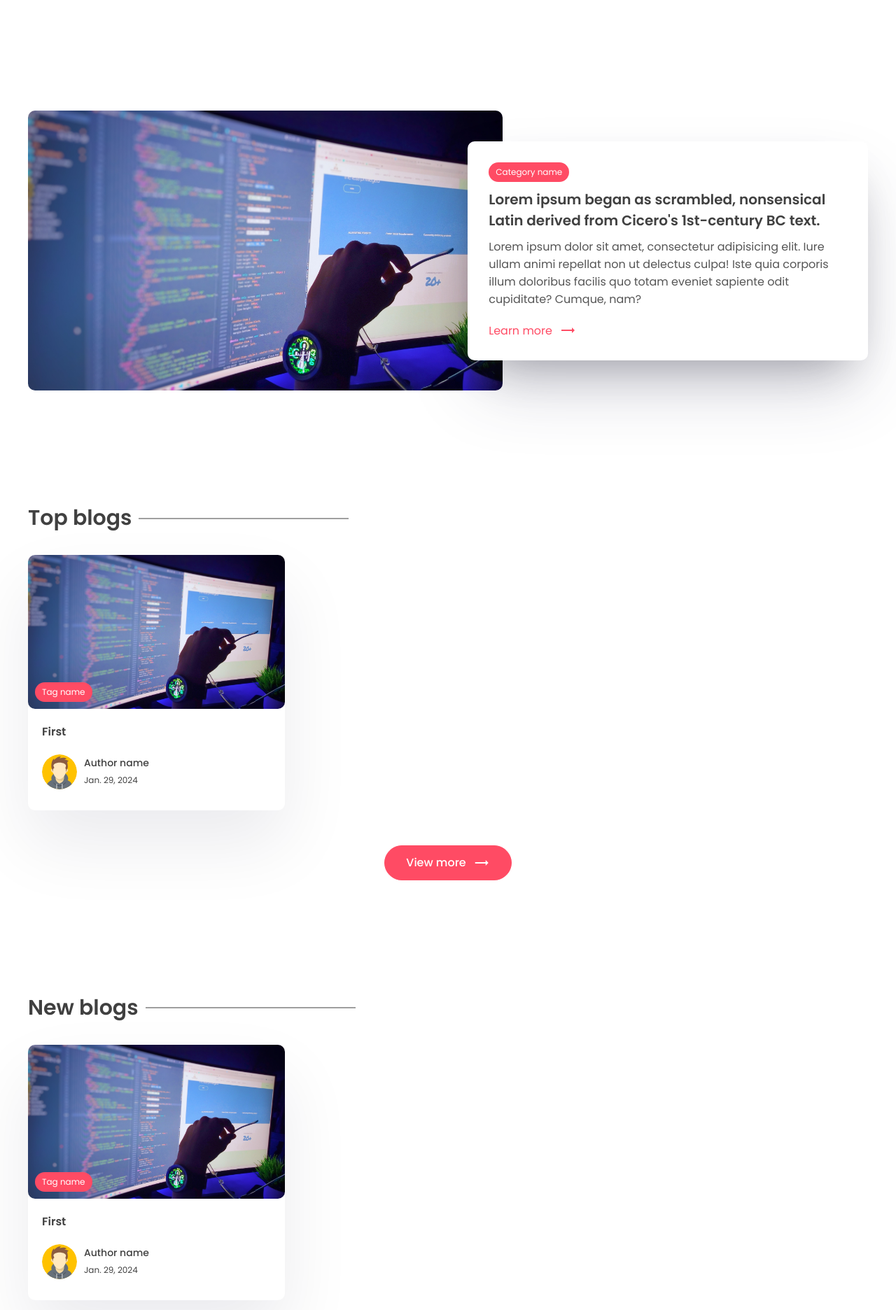
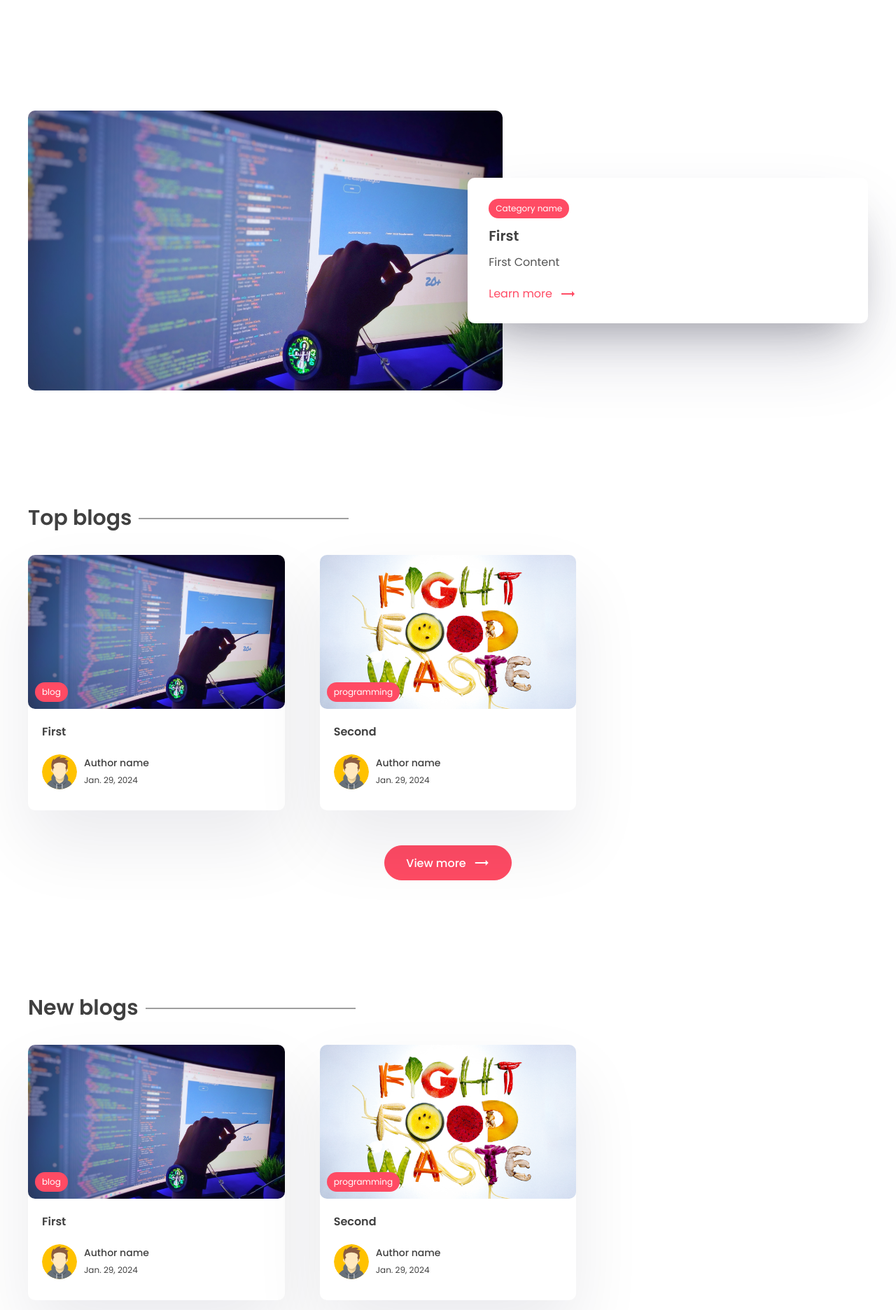
Before and after one commit to Ashfaq684/python-django-blogapp, a Django app: page / in a window 1280 px wide. Shown: the part 607-2479 px from the top of the page at 70% size. Run offline with Django 5.2, Linux system fonts and the light colour scheme; data comes from the database, SQL or seed files in the repository; some libraries are stand-ins or nearby versions.

Commit message:
added featured post

```diff
--- a/app/forms.py
+++ b/app/forms.py
@@ -1,6 +1,6 @@
 from django import forms
-from app.models import Comments
-
+from app.models import Comments, Subscribe
+from django.utils.translation import gettext_lazy as _
 
 class CommentForm(forms.ModelForm):
     class Meta:
@@ -13,3 +13,13 @@ class CommentForm(forms.ModelForm):
         self.fields['email'].widget.attrs['placeholder'] = 'Email'
         self.fields['name'].widget.attrs['placeholder'] = 'Name'
         self.fields['website'].widget.attrs['placeholder'] = 'Website'
+
+class SubscribeForm(forms.ModelForm):
+    class Meta:
+        model = Subscribe
+        fields = '__all__'
+        labels = {'email':_('')}
+
+    def __init__(self, *args, **kwargs):
+        super().__init__(*args, **kwargs)
+        self.fields['email'].widget.attrs['placeholder'] = 'Enter your email'
--- a/app/models.py
+++ b/app/models.py
@@ -3,6 +3,9 @@ from django.utils.text import slugify
 from django.contrib.auth.models import User
 
 # Create your models here.
+class Subscribe(models.Model):
+    email = models.EmailField(max_length=100)
+    date = models.DateTimeField(auto_now=True)
 
 class Tag(models.Model):
     name = models.CharField(max_length=100)
@@ -25,6 +28,7 @@ class Post(models.Model):
     image = models.ImageField(null=True, blank=True, upload_to="images/")
     tags = models.ManyToManyField(Tag, blank=True, related_name='post')
     view_count = models.IntegerField(null=True, blank=True)
+    is_featured = models.BooleanField(default=False)
 
 class Comments(models.Model):
     content = models.TextField()
--- a/app/templates/app/index.html
+++ b/app/templates/app/index.html
@@ -20,58 +20,55 @@
             </div>
             <div class="newsletter">
                 <form method="POST">
-                <input
-                type="email"
-                name="email"
-                maxlength="100"
-                placeholder="Enter your email"
-                required=""
-                id="id_email"
-                />
+                    {% csrf_token %}
+                    {{subscribe_form}}
                     <button class="btn btn-primary">Subscribe</button>
                 </form>
+                {% if subscribe_successful %}
+                <br><p>Subscribed Successfully</p>
+                {% endif %}
             </div>
         </center>
         </div>
     </main>
+    {% if featured_blog %}
     <section class="sp">
         <div class="container">
+            <a href="{% url "post_page" featured_blog.slug %}">
             <div class="grid-2">
                 <div class="post-img">
-            <img src="images/post.png" alt="" />
+                    <img src="{{featured_blog.image.url}}" alt="" />
                 </div>
                 <div class="post-content">
                     <div class="cetagory">
                         <p>Category name</p>
                     </div>
                     <h1>
-                Lorem ipsum began as scrambled, nonsensical Latin derived from
-                Cicero's 1st-century BC text.
+                        {{featured_blog.title}}
                     </h1>
                     <p class="des">
-                Lorem ipsum dolor sit amet, consectetur adipisicing elit. Iure
-                ullam animi repellat non ut delectus culpa! Iste quia corporis
-                illum doloribus facilis quo totam eveniet sapiente odit
-                cupiditate? Cumque, nam?
+                        {{featured_blog.content|truncatechars:200}}
                     </p>
-            <a class="learn" href="#"
+                    <a class="learn" href="{% url "post_page" featured_blog.slug %}"
                         >Learn more <span class="material-icons"> trending_flat </span></a
                     >
                 </div>
             </div>
+            </a>
         </div>
     </section>
+    {% endif %}
     <section class="sp">
         <div class="container">
             <h1 class="sec-title">Top blogs</h1>
             <div class="grid-3">
-                {% for post in posts %}
+                {% for post in top_posts %}
                 <!-- card -->
                 <a href="{% url "post_page" post.slug %}">
                     <div class="card">
                         <div class="post-img">
                             <img src="{{post.image.url}}" alt="" />
-                            <div class="tag">Tag name</div>
+                            <div class="tag">{{post.tags.all.0.name}}</div>
                         </div>
                         <div class="card-content">
                             <h3>
@@ -103,13 +100,13 @@
         <div class="container">
             <h1 class="sec-title">New blogs</h1>
             <div class="grid-3">
-                {% for post in posts %}
+                {% for post in recent_posts %}
                 <!-- card -->
                 <a href="{% url "post_page" post.slug %}">
                     <div class="card">
                         <div class="post-img">
                             <img src="{{post.image.url}}" alt="" />
-                            <div class="tag">Tag name</div>
+                            <div class="tag">{{post.tags.all.0.name}}</div>
                         </div>
                         <div class="card-content">
                             <h3>
--- a/app/views.py
+++ b/app/views.py
@@ -1,5 +1,5 @@
 from django.shortcuts import render
-from app.forms import CommentForm
+from app.forms import CommentForm, SubscribeForm
 from django.http import HttpResponseRedirect
 from django.urls import reverse
 from app.models import Comments, Post
@@ -8,7 +8,23 @@ from app.models import Comments, Post
 
 def index(request):
     posts = Post.objects.all()
-    context = {'posts':posts}
+    top_posts = Post.objects.all().order_by('-view_count')[0:3]
+    recent_posts = Post.objects.all().order_by('-last_updated')[0:3]
+    featured_blog = Post.objects.filter(is_featured = True)
+    subscribe_form = SubscribeForm()
+    subscribe_successful = None
+
+    if featured_blog:
+        featured_blog = featured_blog[0]
+
+    if request.POST:
+        subscribe_form = SubscribeForm(request.POST)
+        if subscribe_form.is_valid():
+            subscribe_form.save()
+            subscribe_successful = 'Subscribed Successfully'
+            subscribe_form = SubscribeForm()
+
+    context = {'posts':posts, 'top_posts':top_posts, 'recent_posts':recent_posts, 'subscribe_form':subscribe_form, 'subscribe_successful':subscribe_successful, 'featured_blog': featured_blog}
     return render(request, 'app/index.html', context)
 
 def post_page(request, slug):
```
Also changed, not shown: app/migrations/0006_subscribe.py (added), app/migrations/0007_post_is_featured.py (added), db.sqlite3, upload/images/post-3.png (added). Lines whose indentation alone changed are shown as unchanged.
